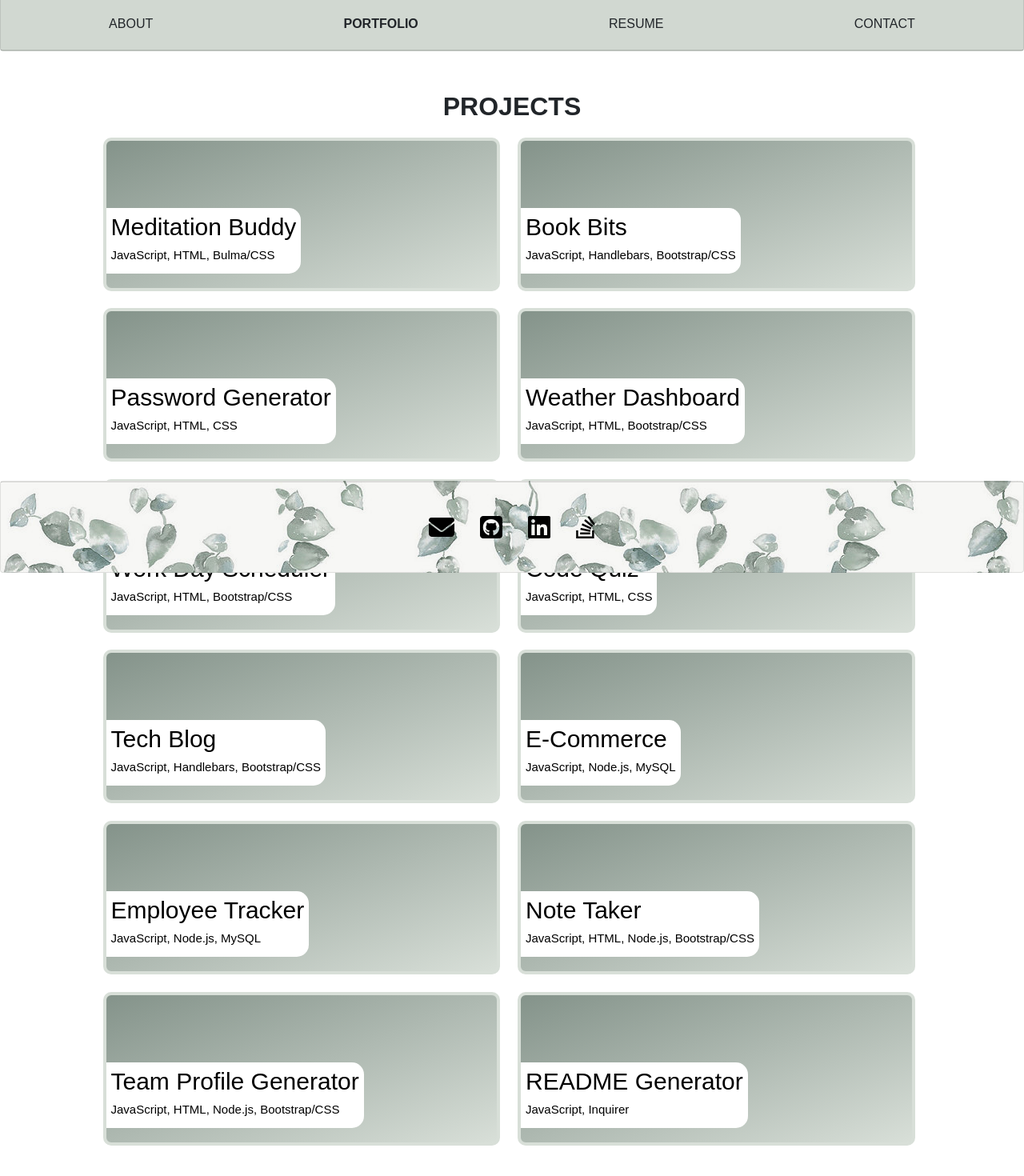
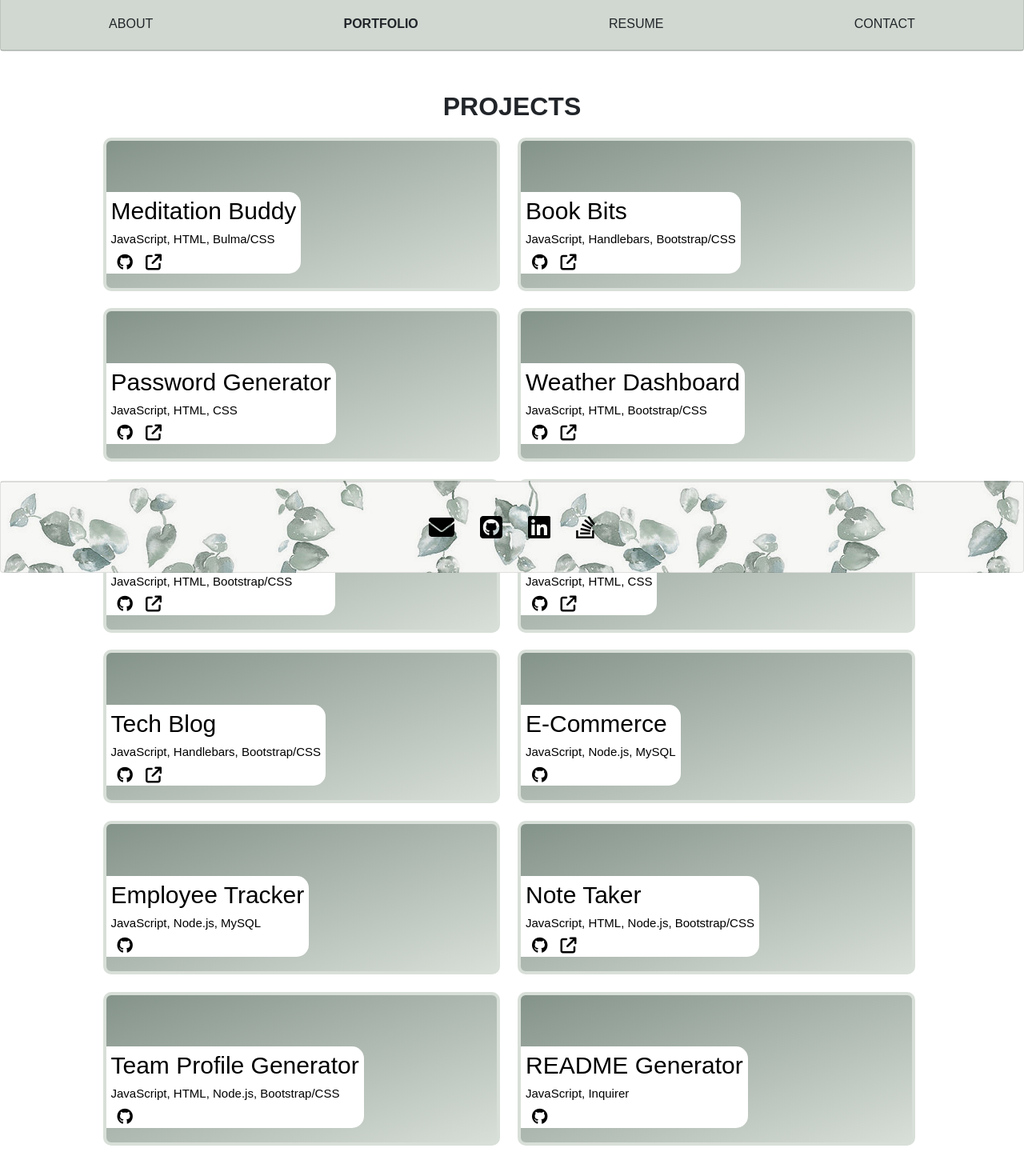
Before and after one commit to cghudson/portfolio-react, a React (Create React App) app: page /portfolio in a window 1280 px wide. Shown: the part 84-1554 px from the top of the page at 80% size. Built offline with nearby package versions, Linux system fonts and the light colour scheme.

Commit message:
add icon links to projects

```diff
--- a/src/components/portfolio.js
+++ b/src/components/portfolio.js
@@ -7,158 +7,261 @@ function Portfolio() {
         <h2 className="title">PROJECTS</h2>
       </aside>
       <div className="work m-auto p-auto">
+        {/* Medtation Buddy */}
+        <div className="project" id="meditation-buddy">
+          <div className="banner">
+            <h3 className="project-title">Meditation Buddy</h3>
+            <h6 className="project-info">JavaScript, HTML, Bulma/CSS</h6>
+            <a
+              href="https://github.com/Mazattack1999/meditation-buddy"
+              target="_blank"
+              rel="noreferrer"
+            >
+              <i className="fa-brands fa-github fa-lg icon p-2"></i>
+            </a>
             <a
               href="https://mazattack1999.github.io/meditation-buddy/"
               target="_blank"
-          className="project"
-          id="meditation-buddy"
               rel="noreferrer"
             >
-          <div className="banner">
-            <h3 className="project-title">Meditation Buddy</h3>
-            <h6 className="project-info">JavaScript, HTML, Bulma/CSS</h6>
+              <i className="fa-solid fa-arrow-up-right-from-square fa-lg icon p-2"></i>
+            </a>
           </div>
-        </a>
-        <a
-          href="https://book-bits-blog.herokuapp.com/"
-          target="_blank"
-          className="project"
-          id="book-bits"
-          rel="noreferrer"
-        >
+        </div>
+
+        {/* Book Bits */}
+        <div className="project" id="book-bits">
           <div className="banner">
             <h3 className="project-title">Book Bits</h3>
             <h6 className="project-info">
               JavaScript, Handlebars, Bootstrap/CSS
             </h6>
+            <a
+              href="https://github.com/Mazattack1999/book-bits"
+              target="_blank"
+              rel="noreferrer"
+            >
+              <i className="fa-brands fa-github fa-lg icon p-2"></i>
+            </a>
+            <a
+              href="https://book-bits-blog.herokuapp.com/"
+              target="_blank"
+              rel="noreferrer"
+            >
+              <i className="fa-solid fa-arrow-up-right-from-square fa-lg icon p-2"></i>
+            </a>
           </div>
+        </div>
+
+        {/* Password Generator */}
+        <div className="project" id="password-generator">
+          <div className="banner">
+            <h3 className="project-title">Password Generator</h3>
+            <h6 className="project-info">JavaScript, HTML, CSS</h6>
+            <a
+              href="https://github.com/cghudson/password-generator"
+              target="_blank"
+              rel="noreferrer"
+            >
+              <i className="fa-brands fa-github fa-lg icon p-2"></i>
             </a>
             <a
               href="https://cghudson.github.io/password-generator/"
               target="_blank"
-          className="project"
-          id="password-generator"
               rel="noreferrer"
             >
+              <i className="fa-solid fa-arrow-up-right-from-square fa-lg icon p-2"></i>
+            </a>
+          </div>
+        </div>
+
+        {/* Weather Dashboard */}
+        <div className="project" id="weather-dashboard">
           <div className="banner">
-            <h3 className="project-title">Password Generator</h3>
-            <h6 className="project-info">JavaScript, HTML, CSS</h6>
-          </div>
+            <h3 className="project-title">Weather Dashboard</h3>
+            <h6 className="project-info">JavaScript, HTML, Bootstrap/CSS</h6>
+            <a
+              href="https://github.com/cghudson/weather-dashboard"
+              target="_blank"
+              rel="noreferrer"
+            >
+              <i className="fa-brands fa-github fa-lg icon p-2"></i>
             </a>
             <a
               href="https://cghudson.github.io/weather-dashboard/"
               target="_blank"
-          className="project"
-          id="weather-dashboard"
               rel="noreferrer"
             >
+              <i className="fa-solid fa-arrow-up-right-from-square fa-lg icon p-2"></i>
+            </a>
+          </div>
+        </div>
+
+        {/* Work Day Scheduler */}
+        <div className="project" id="work-day-scheduler">
           <div className="banner">
-            <h3 className="project-title">Weather Dashboard</h3>
+            <h3 className="project-title">Work Day Scheduler</h3>
             <h6 className="project-info">JavaScript, HTML, Bootstrap/CSS</h6>
-          </div>
+            <a
+              href="https://github.com/cghudson/work-day-scheduler"
+              target="_blank"
+              rel="noreferrer"
+            >
+              <i className="fa-brands fa-github fa-lg icon p-2"></i>
             </a>
             <a
               href="https://cghudson.github.io/work-day-scheduler/"
               target="_blank"
-          className="project"
-          id="work-day-scheduler"
               rel="noreferrer"
             >
+              <i className="fa-solid fa-arrow-up-right-from-square fa-lg icon p-2"></i>
+            </a>
+          </div>
+        </div>
+
+        {/* Code Quiz */}
+        <div className="project" id="code-quiz">
           <div className="banner">
-            <h3 className="project-title">Work Day Scheduler</h3>
-            <h6 className="project-info">JavaScript, HTML, Bootstrap/CSS</h6>
-          </div>
+            <h3 className="project-title">Code Quiz</h3>
+            <h6 className="project-info">JavaScript, HTML, CSS</h6>
+            <a
+              href="https://github.com/cghudson/code-quiz"
+              target="_blank"
+              rel="noreferrer"
+            >
+              <i className="fa-brands fa-github fa-lg icon p-2"></i>
             </a>
             <a
               href="https://cghudson.github.io/code-quiz/"
               target="_blank"
-          className="project"
-          id="code-quiz"
               rel="noreferrer"
             >
-          <div className="banner">
-            <h3 className="project-title">Code Quiz</h3>
-            <h6 className="project-info">JavaScript, HTML, CSS</h6>
+              <i className="fa-solid fa-arrow-up-right-from-square fa-lg icon p-2"></i>
+            </a>
           </div>
-        </a>
-        <a
-          href="https://carolyn-tech-blog.herokuapp.com/"
-          target="_blank"
-          className="project"
-          id="tech-blog"
-          rel="noreferrer"
-        >
+        </div>
+
+        {/* Tech Blog */}
+        <div className="project" id="tech-blog">
           <div className="banner">
             <h3 className="project-title">Tech Blog</h3>
             <h6 className="project-info">
               JavaScript, Handlebars, Bootstrap/CSS
             </h6>
+            <a
+              href="https://github.com/cghudson/tech-blog"
+              target="_blank"
+              rel="noreferrer"
+            >
+              <i className="fa-brands fa-github fa-lg icon p-2"></i>
+            </a>
+            <a
+              href="https://carolyn-tech-blog.herokuapp.com/"
+              target="_blank"
+              rel="noreferrer"
+            >
+              <i className="fa-solid fa-arrow-up-right-from-square fa-lg icon p-2"></i>
+            </a>
           </div>
-        </a>
+        </div>
+
+        {/* E-Commerce */}
+        <div className="project" id="e-commerce">
+          <div className="banner">
+            <h3 className="project-title">E-Commerce</h3>
+            <h6 className="project-info">JavaScript, Node.js, MySQL</h6>
             <a
               href="https://github.com/cghudson/e-commerce"
               target="_blank"
-          className="project"
-          id="e-commerce"
               rel="noreferrer"
             >
+              <i className="fa-brands fa-github fa-lg icon p-2"></i>
+            </a>
+            {/* <a href="" target="_blank" rel="noreferrer">
+              <i className="fa-solid fa-arrow-up-right-from-square fa-lg icon p-2"></i>
+            </a> */}
+          </div>
+        </div>
+
+        {/* Employee Tracker */}
+        <div className="project" id="employee-tracker">
           <div className="banner">
-            <h3 className="project-title">E-Commerce</h3>
+            <h3 className="project-title">Employee Tracker</h3>
             <h6 className="project-info">JavaScript, Node.js, MySQL</h6>
-          </div>
-        </a>
             <a
               href="https://github.com/cghudson/employee-tracker"
               target="_blank"
-          className="project"
-          id="employee-tracker"
               rel="noreferrer"
             >
-          <div className="banner">
-            <h3 className="project-title">Employee Tracker</h3>
-            <h6 className="project-info">JavaScript, Node.js, MySQL</h6>
+              <i className="fa-brands fa-github fa-lg icon p-2"></i>
+            </a>
+            {/* <a href="" target="_blank" rel="noreferrer">
+              <i className="fa-solid fa-arrow-up-right-from-square fa-lg icon p-2"></i>
+            </a> */}
           </div>
-        </a>
-        <a
-          href="https://carolyn-note-taker.herokuapp.com/"
-          target="_blank"
-          className="project"
-          id="note-taker"
-          rel="noreferrer"
-        >
+        </div>
+
+        {/* Note Taker */}
+        <div className="project" id="note-taker">
           <div className="banner">
             <h3 className="project-title">Note Taker</h3>
             <h6 className="project-info">
               JavaScript, HTML, Node.js, Bootstrap/CSS
             </h6>
-          </div>
+            <a
+              href="https://github.com/cghudson/note-taker"
+              target="_blank"
+              rel="noreferrer"
+            >
+              <i className="fa-brands fa-github fa-lg icon p-2"></i>
             </a>
             <a
-          href="https://github.com/cghudson/team-profile-generator"
+              href="https://carolyn-note-taker.herokuapp.com/"
               target="_blank"
-          className="project"
-          id="team-profile-generator"
               rel="noreferrer"
             >
+              <i className="fa-solid fa-arrow-up-right-from-square fa-lg icon p-2"></i>
+            </a>
+          </div>
+        </div>
+
+        {/* Team Profile Generator */}
+        <div className="project" id="team-profile-generator">
           <div className="banner">
             <h3 className="project-title">Team Profile Generator</h3>
             <h6 className="project-info">
               JavaScript, HTML, Node.js, Bootstrap/CSS
             </h6>
+            <a
+              href="https://github.com/cghudson/team-profile-generator"
+              target="_blank"
+              rel="noreferrer"
+            >
+              <i className="fa-brands fa-github fa-lg icon p-2"></i>
+            </a>
+            {/* <a href="" target="_blank" rel="noreferrer">
+              <i className="fa-solid fa-arrow-up-right-from-square fa-lg icon p-2"></i>
+            </a> */}
           </div>
-        </a>
+        </div>
+
+        {/* README Generator */}
+        <div className="project" id="readme-generator">
+          <div className="banner">
+            <h3 className="project-title">README Generator</h3>
+            <h6 className="project-info">JavaScript, Inquirer</h6>
             <a
               href="https://github.com/cghudson/readme-generator"
               target="_blank"
-          className="project"
-          id="readme-generator"
               rel="noreferrer"
             >
-          <div className="banner">
-            <h3 className="project-title">README Generator</h3>
-            <h6 className="project-info">JavaScript, Inquirer</h6>
+              <i className="fa-brands fa-github fa-lg icon p-2"></i>
+            </a>
+            {/* <a href="" target="_blank" rel="noreferrer">
+              <i className="fa-solid fa-arrow-up-right-from-square fa-lg icon p-2"></i>
+            </a> */}
           </div>
-        </a>
+        </div>
       </div>
     </div>
   );
--- a/src/style.css
+++ b/src/style.css
@@ -65,11 +65,6 @@ button {
   justify-content: space-around;
 }
 
-/* ul li {
-  background:  #f4f6f4;
-  border-radius: 15px;
-} */
-
 .active {
     font-weight: bolder;
 }
@@ -111,6 +106,14 @@ li:hover {
 .work a {
   text-decoration: none;
   color: var(--primary-color);
+}
+
+.icon {
+    color: black;
+}
+
+.icon:hover {
+    color:white;
 }
 
 .title {
```
Lines whose indentation alone changed are shown as unchanged.
